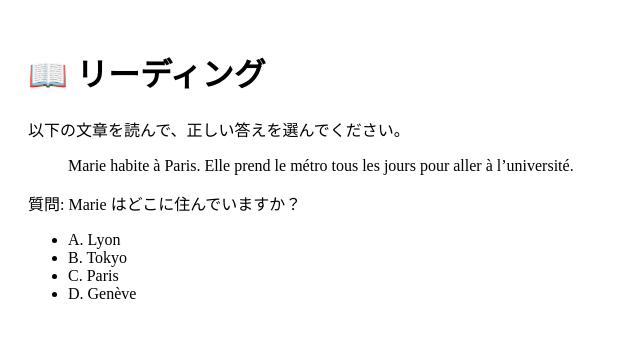
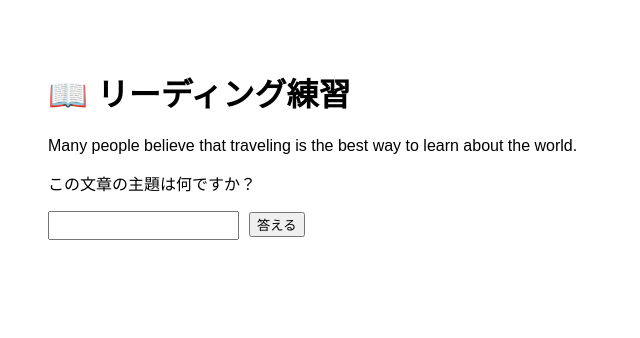
Before and after one commit to Happygeneva/ShinjiB2, a Next.js app: page /reading in a window 1280 px wide. Shown: the top 338 px of the page, without its empty margins (0-640 px from the left). Built offline with nearby package versions, Linux system fonts and the light colour scheme.

Commit message:
Update reading.js

```diff
--- a/pages/reading.js
+++ b/pages/reading.js
@@ -1,20 +1,31 @@
+import { useState } from "react";
+
 export default function Reading() {
+  const text = "Many people believe that traveling is the best way to learn about the world.";
+  const [answer, setAnswer] = useState("");
+  const [result, setResult] = useState("");
+
+  const checkAnswer = () => {
+    if (answer.toLowerCase().includes("travel")) {
+      setResult("✅ 正解です！");
+    } else {
+      setResult("❌ もう一度読んでみましょう。");
+    }
+  };
+
   return (
-    <div style={{ padding: "20px" }}>
-      <h1>📖 リーディング</h1>
-      <p>
-        以下の文章を読んで、正しい答えを選んでください。
-      </p>
-      <blockquote>
-        Marie habite à Paris. Elle prend le métro tous les jours pour aller à l’université.
-      </blockquote>
-      <p>質問: Marie はどこに住んでいますか？</p>
-      <ul>
-        <li>A. Lyon</li>
-        <li>B. Tokyo</li>
-        <li>C. Paris</li>
-        <li>D. Genève</li>
-      </ul>
+    <div style={{ padding: 40, fontFamily: "Arial" }}>
+      <h1>📖 リーディング練習</h1>
+      <p>{text}</p>
+      <p>この文章の主題は何ですか？</p>
+      <input
+        type="text"
+        value={answer}
+        onChange={(e) => setAnswer(e.target.value)}
+        style={{ padding: 5, marginRight: 10 }}
+      />
+      <button onClick={checkAnswer}>答える</button>
+      <p>{result}</p>
     </div>
   );
 }
```
